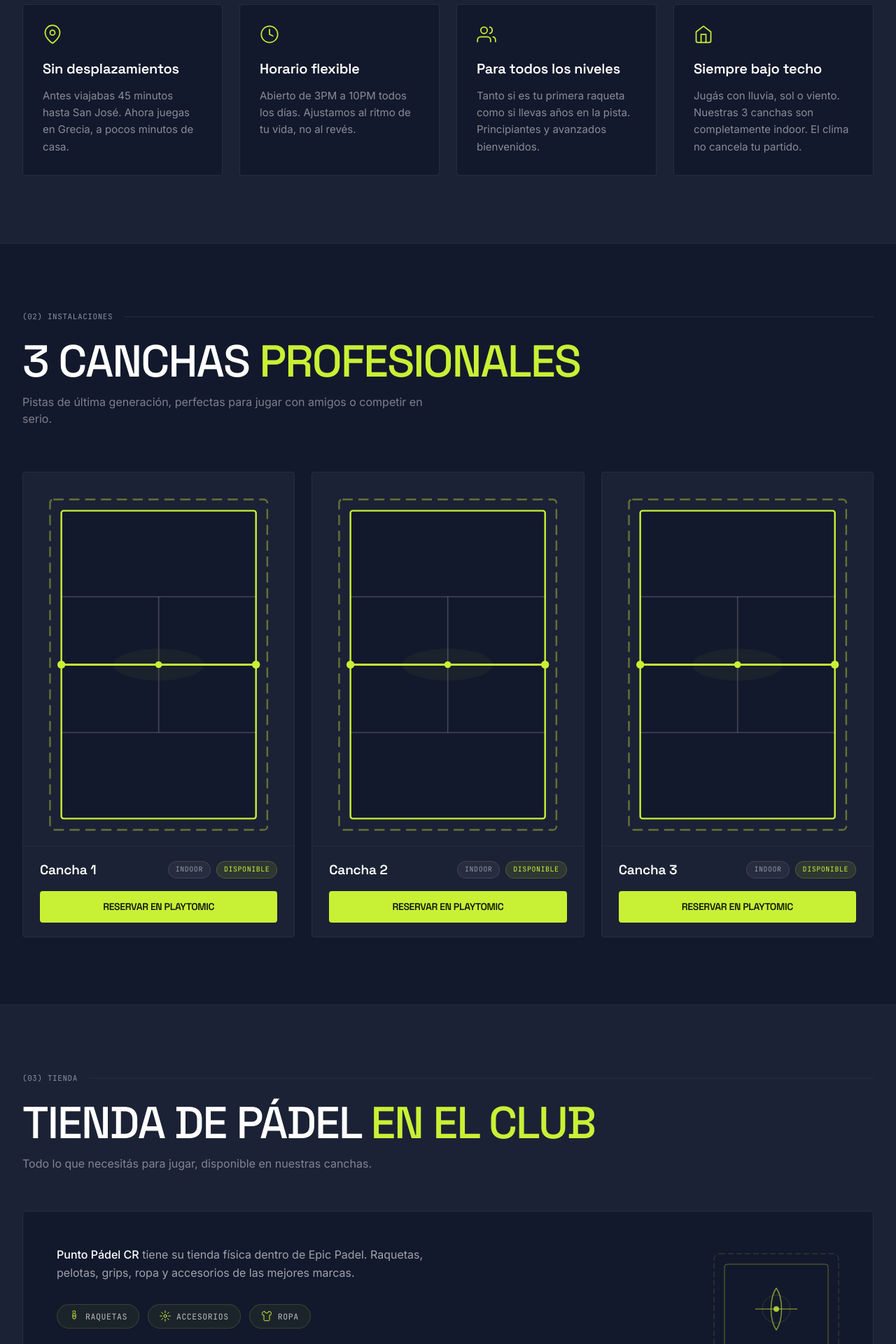
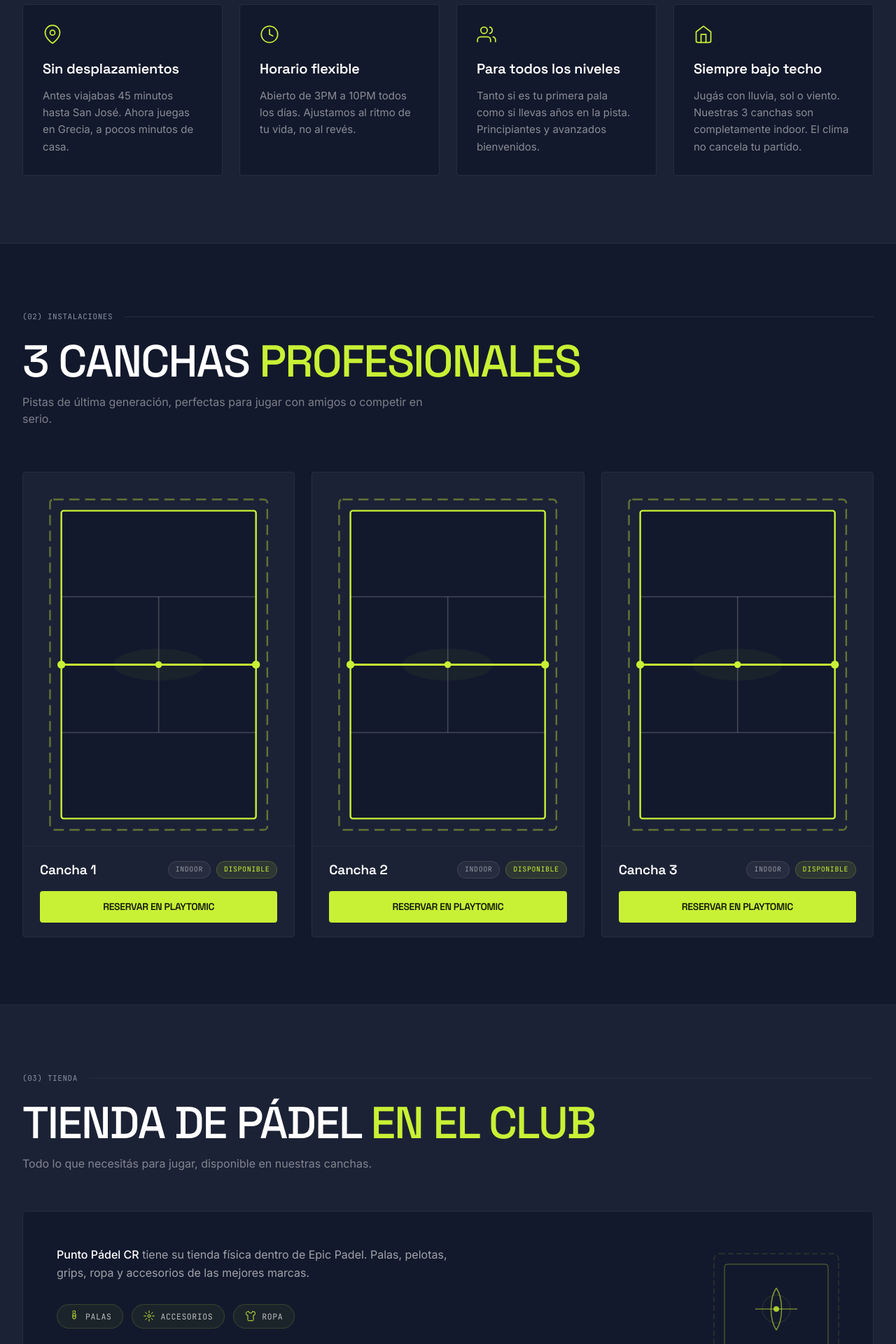
Before and after one commit to kretar24/padel-page, a Next.js app: page / in a window 1280 px wide. Shown: the part 1060-2980 px from the top of the page at 70% size. Built offline with nearby package versions, Linux system fonts and the light colour scheme.

Commit message:
Cambios palabras

```diff
--- a/src/components/Store.tsx
+++ b/src/components/Store.tsx
@@ -5,7 +5,7 @@ import { useRef } from "react";
 
 const pills = [
   {
-    label: "Raquetas",
+    label: "Palas",
     icon: (
       <svg
         width="16"
@@ -102,7 +102,7 @@ export default function Store() {
         >
           <div className="flex-1">
             <p className="text-white/60 leading-relaxed text-[16px] max-w-xl mb-8">
-              <span className="text-white font-medium">Punto Pádel CR</span> tiene su tienda física dentro de Epic Padel. Raquetas, pelotas, grips, ropa y accesorios de las mejores marcas.
+              <span className="text-white font-medium">Punto Pádel CR</span> tiene su tienda física dentro de Epic Padel. Palas, pelotas, grips, ropa y accesorios de las mejores marcas.
             </p>
 
             <div className="flex flex-wrap gap-3 mb-8">
--- a/src/components/WhyEpic.tsx
+++ b/src/components/WhyEpic.tsx
@@ -44,7 +44,7 @@ const features = [
   },
   {
     title: "Para todos los niveles",
-    body: "Tanto si es tu primera raqueta como si llevas años en la pista. Principiantes y avanzados bienvenidos.",
+    body: "Tanto si es tu primera pala como si llevas años en la pista. Principiantes y avanzados bienvenidos.",
     icon: (
       <svg
         width="28"
```
